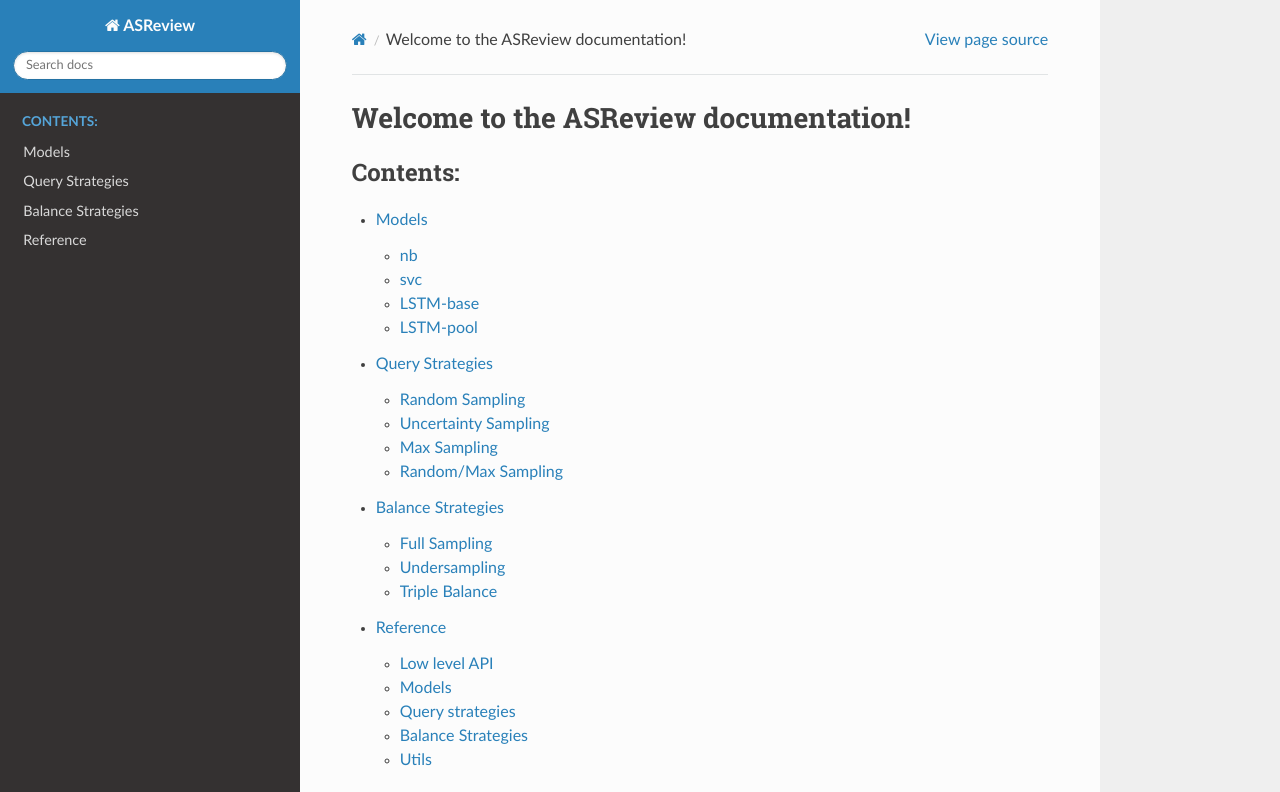
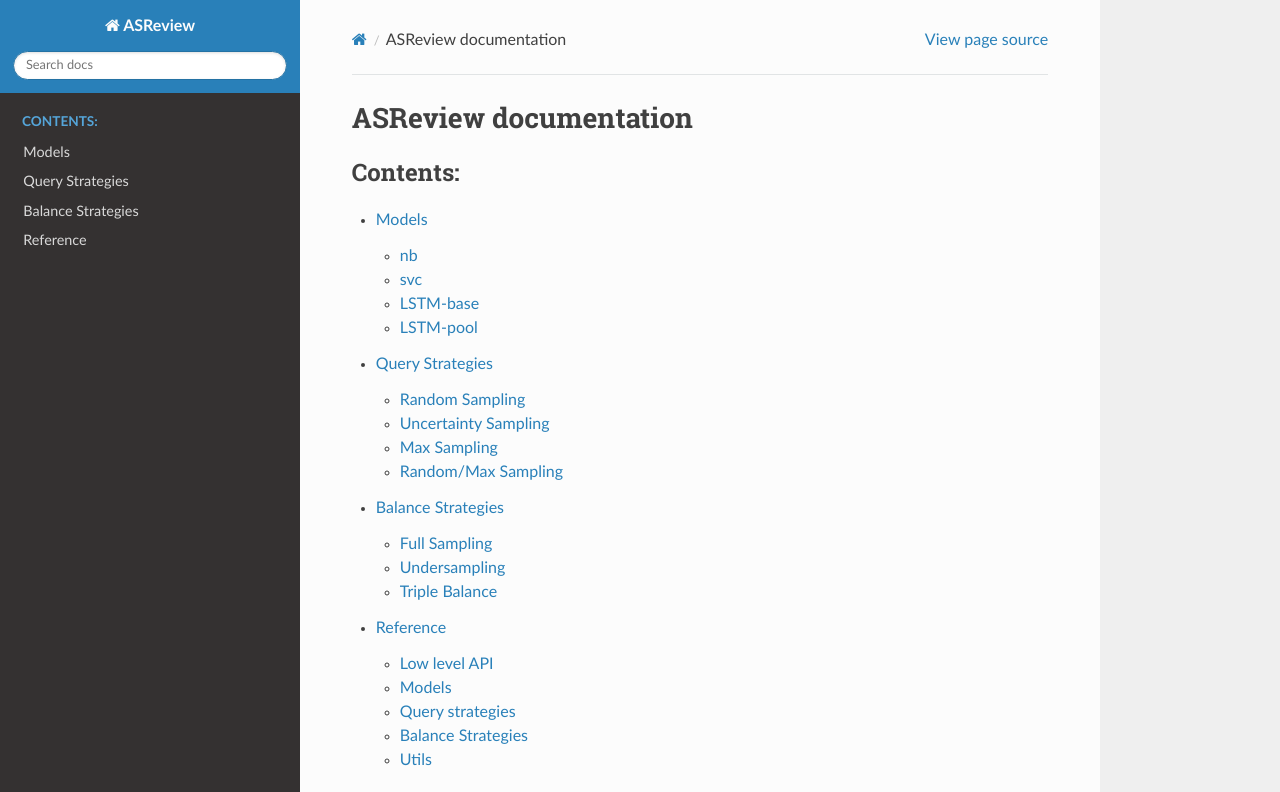
Before and after one commit to asreview/asreview, a Sphinx documentation site: the page built from docs/source/index.rst, in a window 1280 px wide and 900 px high, cut to the strip 0-792 px from the top of the window. Built offline with Sphinx 7.4.7 and the Read the Docs theme 2.0.0, drawn with Linux system fonts in a browser that asks for light colours.

```diff
--- a/docs/source/index.rst
+++ b/docs/source/index.rst
@@ -3,8 +3,8 @@
    You can adapt this file completely to your liking, but it should at least
    contain the root `toctree` directive.
 
-Welcome to the ASReview documentation!
-======================================
+ASReview documentation
+======================
 
 .. toctree::
    :maxdepth: 2
```
Also changed, not shown: README.md (+22 -0 lines).
